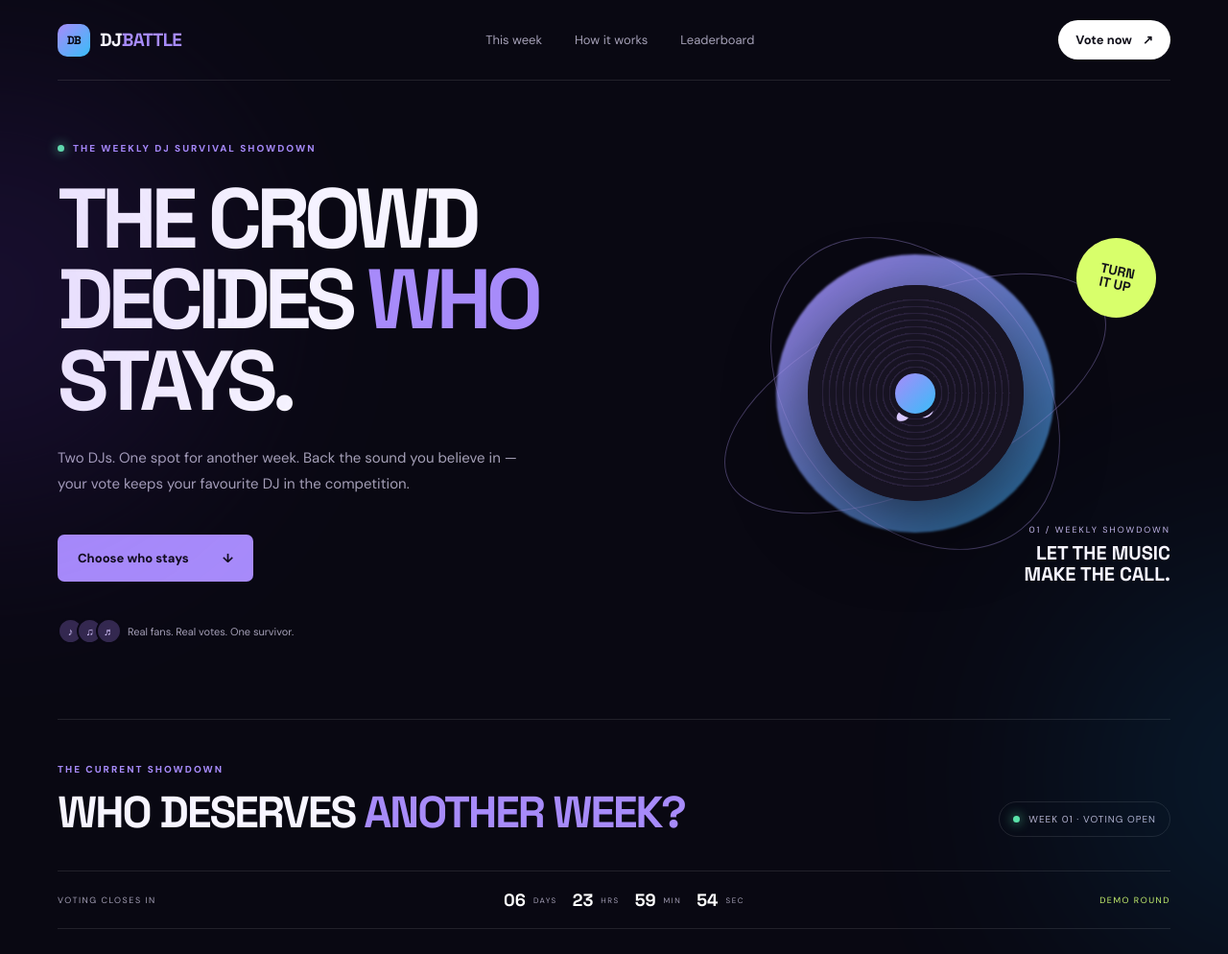
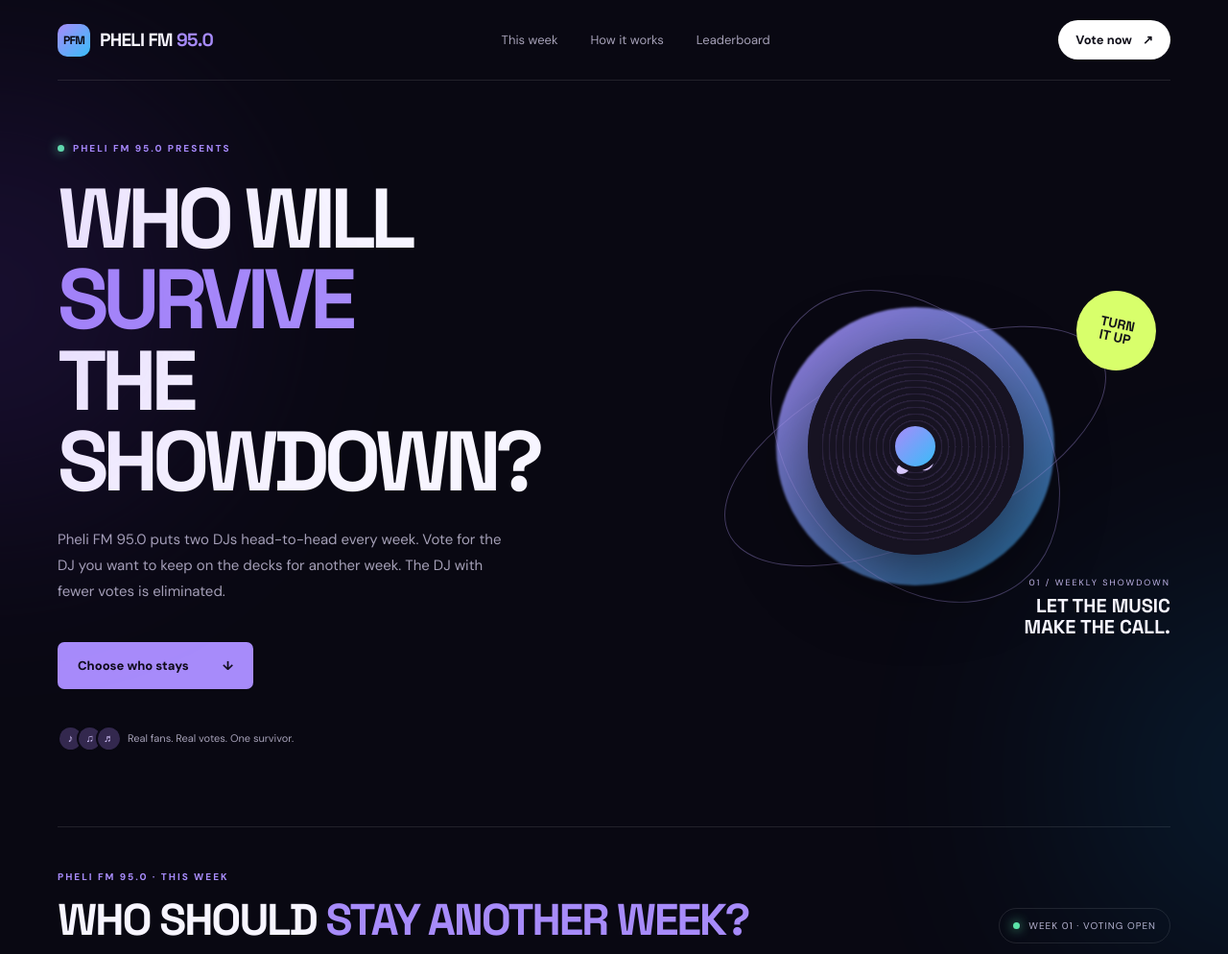
Before and after one commit to ThembelaniProject/voting, a Django app: template templates/index.html in a window 1280 px wide; the page is wider, and only the part inside the window is pictured. Shown: the top 994 px of that part at 96% size. Run offline with Django 5.2, Linux system fonts and the light colour scheme; the template is opened without the code that fills it, so the values that code supplies are empty.

Commit message:
Brand Phase 1 voting experience for Pheli FM 95.0

```diff
--- a/templates/index.html
+++ b/templates/index.html
@@ -3,8 +3,8 @@
 <html lang="en">
 <head>
   <meta charset="utf-8"><meta name="viewport" content="width=device-width, initial-scale=1">
-  <meta name="theme-color" content="#090812"><meta name="description" content="Vote for the DJ you want to stay in the weekly DJ Battle competition.">
-  <title>DJ BATTLE — The fans decide</title>
+  <meta name="theme-color" content="#090812"><meta name="description" content="Pheli FM 95.0 DJ Survival Challenge. Vote for the DJ you want to keep in the competition for another week.">
+  <title>Pheli FM 95.0 | DJ Survival Challenge</title>
   <link rel="preconnect" href="https://fonts.googleapis.com"><link rel="preconnect" href="https://fonts.gstatic.com" crossorigin>
   <link href="https://fonts.googleapis.com/css2?family=DM+Sans:wght@400;500;600;700;800&family=Space+Grotesk:wght@500;600;700&display=swap" rel="stylesheet">
   <link rel="stylesheet" href="{% static 'css/style.css' %}">
@@ -12,23 +12,23 @@
 <body>
   <div class="ambient ambient-one"></div><div class="ambient ambient-two"></div>
   <header class="site-header wrap">
-    <a class="brand" href="#top" aria-label="DJ Battle home"><span class="brand-mark">DB</span><span>DJ<span class="brand-accent">BATTLE</span></span></a>
+    <a class="brand" href="#top" aria-label="Pheli FM 95.0 home"><span class="brand-mark">PFM</span><span>PHELI FM <span class="brand-accent">95.0</span></span></a>
     <nav><a href="#battle">This week</a><a href="#how-it-works">How it works</a><a href="#leaderboard">Leaderboard</a></nav>
     <a class="header-cta" href="#battle">Vote now <span>↗</span></a>
     <button class="menu-toggle" aria-label="Open navigation" aria-expanded="false">☰</button>
   </header>
   <main id="top">
     <section class="hero wrap">
-      <div class="hero-copy"><div class="eyebrow"><span class="live-dot"></span> THE WEEKLY DJ SURVIVAL SHOWDOWN</div>
-        <h1>THE CROWD<br>DECIDES <em>WHO</em><br>STAYS.</h1>
-        <p>Two DJs. One spot for another week. Back the sound you believe in — your vote keeps your favourite DJ in the competition.</p>
+      <div class="hero-copy"><div class="eyebrow"><span class="live-dot"></span> PHELI FM 95.0 PRESENTS</div>
+        <h1>WHO WILL<br><em>SURVIVE</em><br>THE SHOWDOWN?</h1>
+        <p>Pheli FM 95.0 puts two DJs head-to-head every week. Vote for the DJ you want to keep on the decks for another week. The DJ with fewer votes is eliminated.</p>
         <a class="primary-btn" href="#battle">Choose who stays <span>↓</span></a>
         <div class="hero-proof"><div class="avatar-stack"><i>♪</i><i>♫</i><i>♬</i></div><span>Real fans. Real votes. One survivor.</span></div>
       </div>
       <div class="hero-art"><div class="hero-orbit orbit-a"></div><div class="hero-orbit orbit-b"></div><div class="hero-disc">♫</div><div class="hero-sticker">TURN<br>IT UP</div><div class="hero-art-caption"><span>01 / WEEKLY SHOWDOWN</span><strong>LET THE MUSIC<br>MAKE THE CALL.</strong></div></div>
     </section>
     <section class="battle-section wrap" id="battle">
-      <div class="section-heading"><div><div class="eyebrow">THE CURRENT SHOWDOWN</div><h2>WHO DESERVES <em>ANOTHER WEEK?</em></h2></div><div class="week-pill"><span class="live-dot"></span> WEEK 01 · VOTING OPEN</div></div>
+      <div class="section-heading"><div><div class="eyebrow">PHELI FM 95.0 · THIS WEEK</div><h2>WHO SHOULD <em>STAY ANOTHER WEEK?</em></h2></div><div class="week-pill"><span class="live-dot"></span> WEEK 01 · VOTING OPEN</div></div>
       <div class="battle-meta"><span>VOTING CLOSES IN</span><div class="countdown" id="countdown"><b id="days">06</b><small>DAYS</small><b id="hours">12</b><small>HRS</small><b id="minutes">34</b><small>MIN</small><b id="seconds">56</b><small>SEC</small></div><span class="demo-label">DEMO ROUND</span></div>
       <div class="contestants" id="contestants">
         <article class="dj-card dj-purple" data-dj="dj1"><div class="dj-photo photo-one"><span class="photo-number">01</span><span class="dj-tag">THE DEFENDING DJ</span></div><div class="dj-info"><div class="dj-role">CURRENT CHAMPION</div><h3 id="dj1-name">DJ THUKZIN</h3><p>Known for heavyweight amapiano sets and unstoppable energy.</p><div class="vote-stats"><strong id="dj1-votes">1,250</strong><span>FAN VOTES</span><b id="dj1-percent">62.5%</b></div><div class="progress"><span id="dj1-bar" style="width:62.5%"></span></div><button class="vote-btn" data-vote="dj1">I WANT THUKZIN TO STAY <span>↗</span></button></div></article>
@@ -38,10 +38,10 @@
       <div class="vote-footer"><span id="vote-message">Pick ONE DJ. Your vote decides who gets another week.</span><span><strong id="total-votes">2,000</strong> TOTAL VOTES</span></div><div class="demo-tools"><span>Preview controls · votes are stored only in this browser</span><button id="reset-demo" type="button">Reset demo vote ↻</button></div>
       <div class="vote-confirm" id="vote-confirm" role="status" aria-live="polite" hidden></div>
     </section>
-    <section class="how-section wrap" id="how-it-works"><div class="eyebrow">SIMPLE. LOUD. FAIR.</div><h2>HOW THE <em>SHOWDOWN</em> WORKS</h2><div class="steps"><article><span>01</span><h3>MEET THE DJs</h3><p>Two DJs go head-to-head in this week's competition.</p></article><article><span>02</span><h3>CAST YOUR VOTE</h3><p>Choose the DJ you want to keep in the competition.</p></article><article><span>03</span><h3>ONE DJ SURVIVES</h3><p>When voting closes, the DJ with more votes stays for another week.</p></article><article><span>04</span><h3>MEET THE NEXT CHALLENGER</h3><p>The survivor faces a new DJ in the next weekly round.</p></article></div></section>
-    <section class="leader-section wrap" id="leaderboard"><div><div class="eyebrow">THE ROAD TO THE TOP</div><h2>THE <em>LEADERBOARD</em></h2><p>Every week is another chance to prove who owns the decks.</p></div><div class="leader-card"><div class="leader-row"><span class="rank">01</span><span class="leader-name">DJ THUKZIN <small>WEEK 01 · CURRENT LEADER</small></span><strong id="leader-one">1,250</strong></div><div class="leader-row"><span class="rank">02</span><span class="leader-name">DJ MAPHO <small>WEEK 01 · CHALLENGER</small></span><strong id="leader-two">750</strong></div></div></section>
+    <section class="how-section wrap" id="how-it-works"><div class="eyebrow">HOW THE PHELI FM CHALLENGE WORKS</div><h2>HOW THE <em>SHOWDOWN</em> WORKS</h2><div class="steps"><article><span>01</span><h3>MEET THE DJs</h3><p>Two DJs go head-to-head in this week's competition.</p></article><article><span>02</span><h3>CAST YOUR VOTE</h3><p>Choose the DJ you want to keep in the competition.</p></article><article><span>03</span><h3>ONE DJ SURVIVES</h3><p>When voting closes, the DJ with more votes stays for another week.</p></article><article><span>04</span><h3>MEET THE NEXT CHALLENGER</h3><p>The survivor faces a new DJ in the next weekly round.</p></article></div></section>
+    <section class="leader-section wrap" id="leaderboard"><div><div class="eyebrow">THE ROAD TO THE TOP</div><h2>PHELI FM <em>LEADERBOARD</em></h2><p>Every week is another chance to prove who owns the decks.</p></div><div class="leader-card"><div class="leader-row"><span class="rank">01</span><span class="leader-name">DJ THUKZIN <small>WEEK 01 · CURRENT LEADER</small></span><strong id="leader-one">1,250</strong></div><div class="leader-row"><span class="rank">02</span><span class="leader-name">DJ MAPHO <small>WEEK 01 · CHALLENGER</small></span><strong id="leader-two">750</strong></div></div></section>
     <section class="final-cta wrap"><div class="eyebrow">YOUR VOTE HAS A SOUND</div><h2>DON'T JUST WATCH.<br><em>MAKE THE CALL.</em></h2><a class="primary-btn" href="#battle">Vote for who stays <span>↑</span></a></section>
   </main>
-  <footer class="site-footer wrap"><a class="brand" href="#top"><span class="brand-mark">DB</span><span>DJ<span class="brand-accent">BATTLE</span></span></a><span>THE FANS DECIDE WHO STAYS.</span><span>PHASE 1 · DEMO EXPERIENCE</span></footer>
+  <footer class="site-footer wrap"><a class="brand" href="#top"><span class="brand-mark">DB</span><span>DJ<span class="brand-accent">BATTLE</span></span></a><span>PHELI FM 95.0 · THE FANS DECIDE WHO STAYS.</span><span>PHELI FM 95.0 · DJ SURVIVAL CHALLENGE</span></footer>
   <script src="{% static 'js/voting.js' %}"></script>
 </body></html>
```
